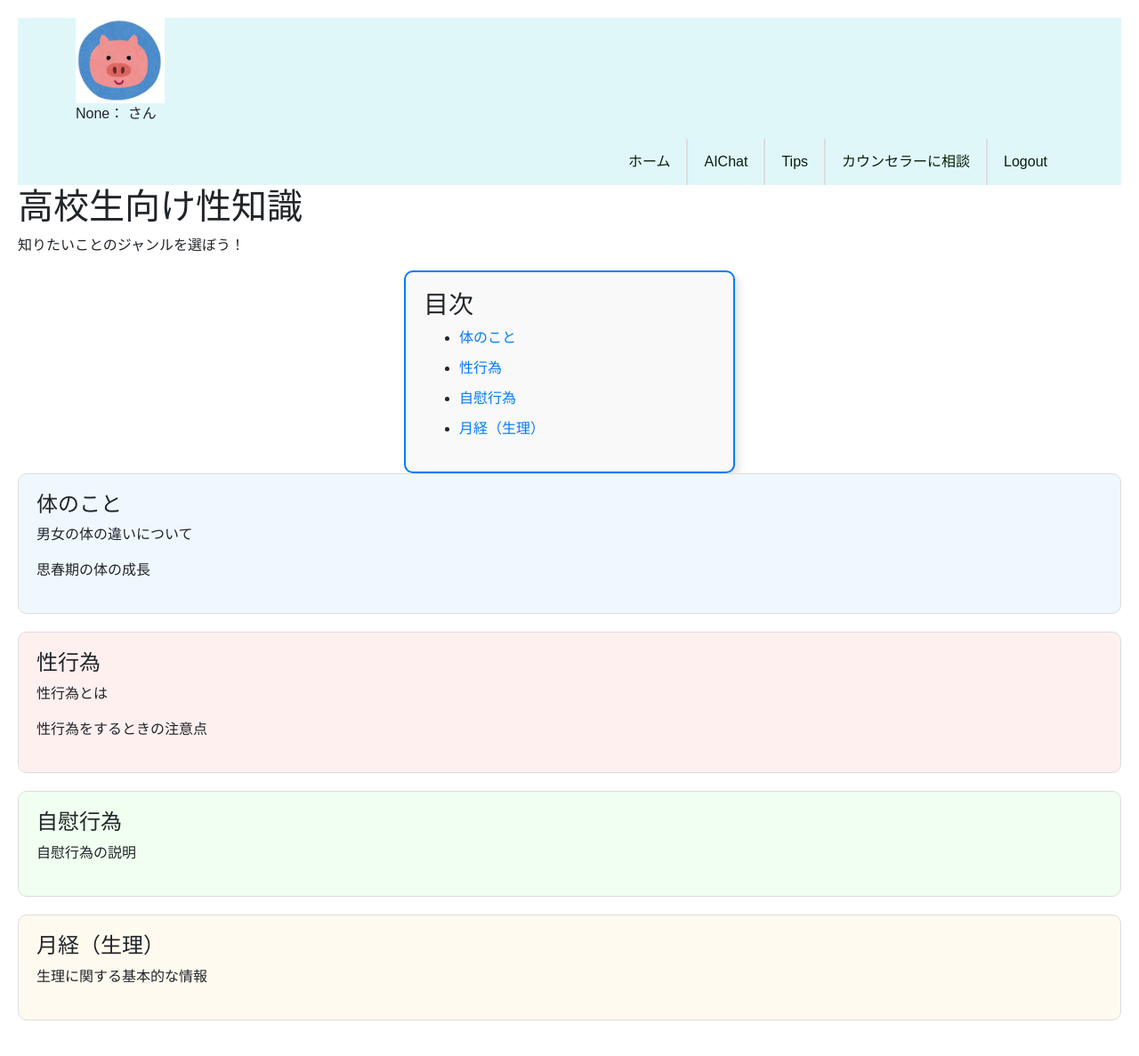
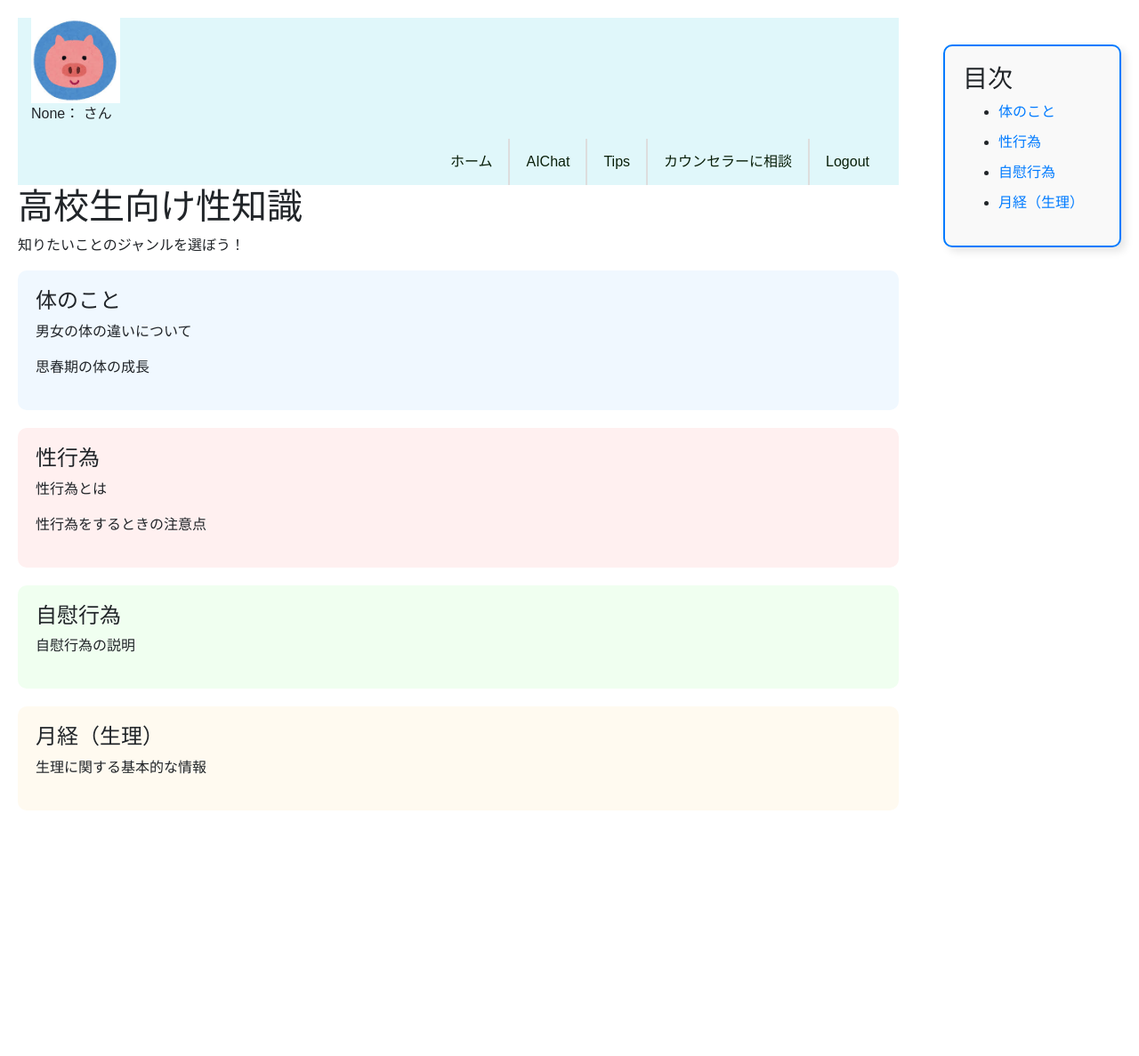
Before and after one commit to hjtm130/gcon_gender, a Flask app: page /HighSchool in a window 1280 px wide. Shown: the whole page at 89% size. After the commit the page ends 911 px from the top, so only its background shows below. Run offline with Flask 3, Linux system fonts and the light colour scheme.

Commit message:
記事の目次右固定

```diff
--- a/static/scripts/school.css
+++ b/static/scripts/school.css
@@ -1,13 +1,15 @@
 body {
     font-family: Arial, sans-serif;
     padding: 20px;
+    margin-right: 250px;
 }
 
 .section {
+    border: 2px;
     padding: 20px;
+    border-radius: 10px;
+    background-color: #f0f8ff;
     margin-bottom: 20px;
-    border: 1px solid #ddd;
-    border-radius: 10px;
 }
 
 .section#myBody {
@@ -28,14 +30,16 @@ body {
 
 /*目次*/
 .toc-container {
+    position: fixed;
+    top: 50px; /* 上からの距離 */
+    right: 20px; /* 右からの距離 */
     border: 2px solid #007bff;
     padding: 20px;
-    margin-bottom: 30px;
     border-radius: 10px;
     background-color: #f9f9f9;
     box-shadow: 5px 5px 10px rgba(0, 0, 0, 0.1);
-    width: 30%;
-    margin: 0 auto;
+    width: 200px; /* 目次の幅 */
+    z-index: 1000; /* コンテンツの上に表示 */
 }
 
 /* 目次のリンク部分を縦に並べる */
```
